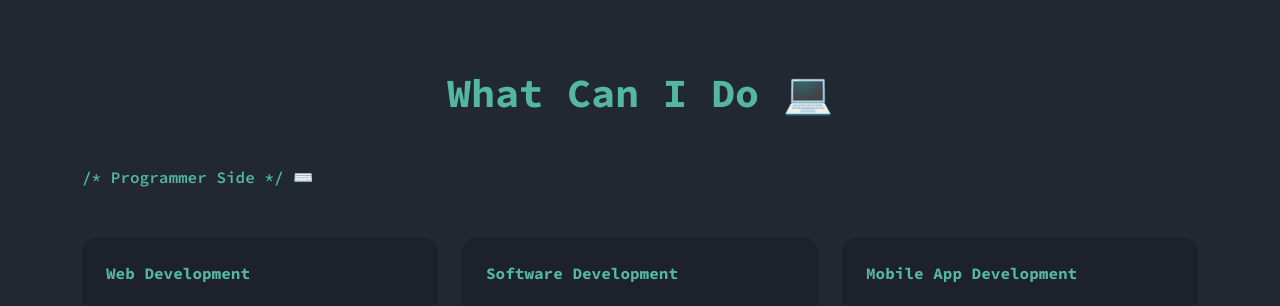
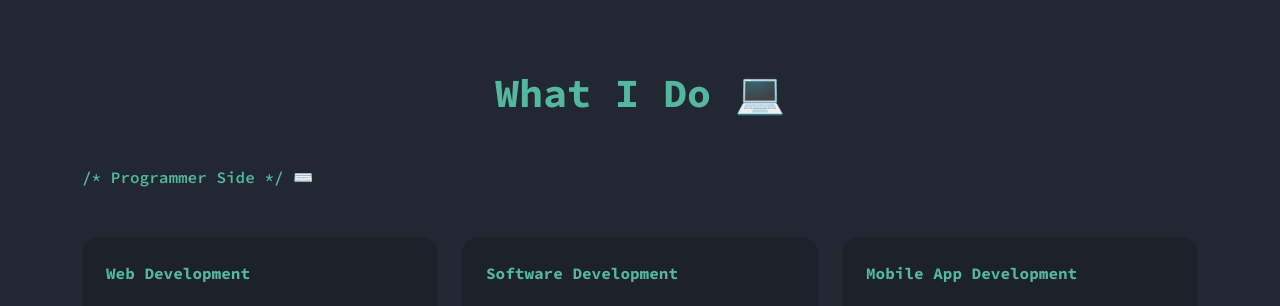
Before and after one commit to alialmeamar/alialmeamar.github.io, a plain HTML site: page index.html in a window 1280 px wide. Shown: the part 761-1067 px from the top of the page. Drawn offline with nearby package versions, Linux system fonts and the light colour scheme.

Commit message:
Update index.html

```diff
--- a/index.html
+++ b/index.html
@@ -482,7 +482,7 @@
 
     <div class="container mt-5 "  >
       <h1 class="text-center fw-bold TurquoiseTextColor codeFont mb-5 ">
-What Can I Do 💻
+What   I Do 💻
         <!-- ما الذي اجيده -->
       </h1>
 
```
